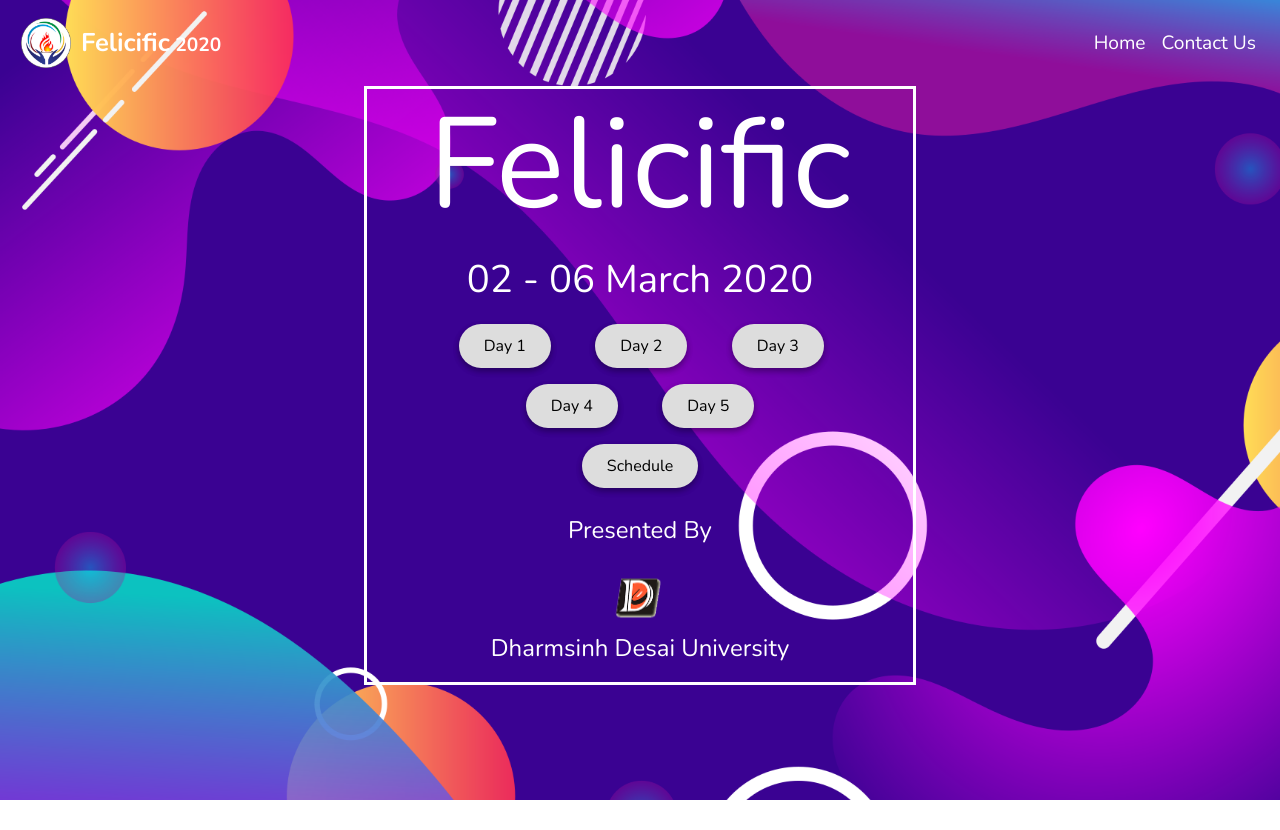
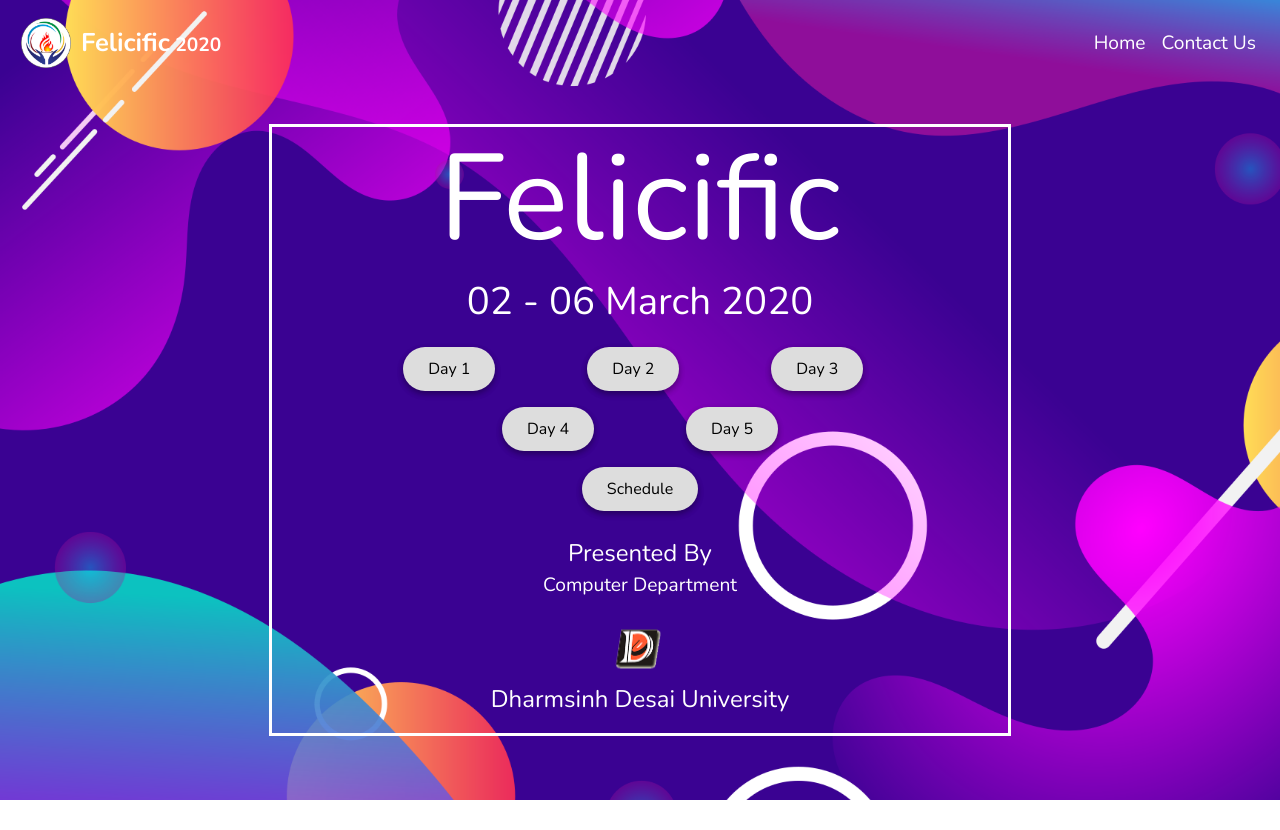
Before and after one commit to tvr8866/webfelicific2020, a plain HTML site: page index.html in a window 1280 px wide. Before the commit the page ends 800 px from the top, so only its background shows below. Drawn offline with nearby package versions, Linux system fonts and the light colour scheme.

Commit message:
index page
added presented by

```diff
--- a/css/main.css
+++ b/css/main.css
@@ -55,7 +55,8 @@
     transform: translateY(-3px);
   }
 #f-heading{
-    font-size: 10vw;font-weight: 500;
+    font-size: 9.5vw;font-weight: 500;
+    margin-bottom: 0px;
 }
 #f-date{
     font-size: 3vw;
@@ -69,8 +70,21 @@
     background-size: contain;
     width: 100vw;
 }
+#cont-ind
+{
+  transform:translateY(-7%);
+}
+/* @media only screen and (min-width: 200px) and (max-width: 767px)  {
+
+  } */
+
 
   @media screen and (max-width : 600px){
+    #cont-ind
+    {
+      transform:translateY(-8.5%);
+    }
+
     .f-button button{
        padding: 5px 10px;
     }
--- a/index.html
+++ b/index.html
@@ -50,11 +50,11 @@
               </ul>
             </div>
           </nav>
-          <div class="container text-center">
-            <div class="row nunito" >
-                <div class="col-md-3">&nbsp;</div>
-                <div  class="col-md-6 col-12 pl-4 pr-4">
-                    <div class="row " style="border: 3px solid white;color:white">
+          <div class="container text-center d-flex align-items-center flex-column justify-content-center h-100 " id="cont-ind">
+            <div class="row nunito " >
+                <div class="col-md-2">&nbsp;</div>
+                <div  class="col-md-9 col-lg-8 col-12 pl-md-4 pr-md-4">
+                    <div class="row" style="border: 3px solid white;color:white">
                         <div class="col-12"><h1 id="f-heading">Felicific</h1></div>
                         <div class="col-12"><p id="f-date">02 - 06 March 2020</p></div>
                         <div class="col-12">
@@ -84,7 +84,8 @@
                             </div>
                         </div>
                         <div class="col-12 mt-4">
-                            <p style="font-size: 1.5em;">Presented By</p>
+                            <p style="font-size: 1.5em;margin-bottom:0px">Presented By</p>
+                            <p style="font-size: 1.2em;">Computer Department</p>
                             <img src="./images/ddulogo.png" alt="ddu logo" style="width: 80px;">
                             <p style="font-size: 1.5em;">Dharmsinh Desai University</p>
                         </div>
```
